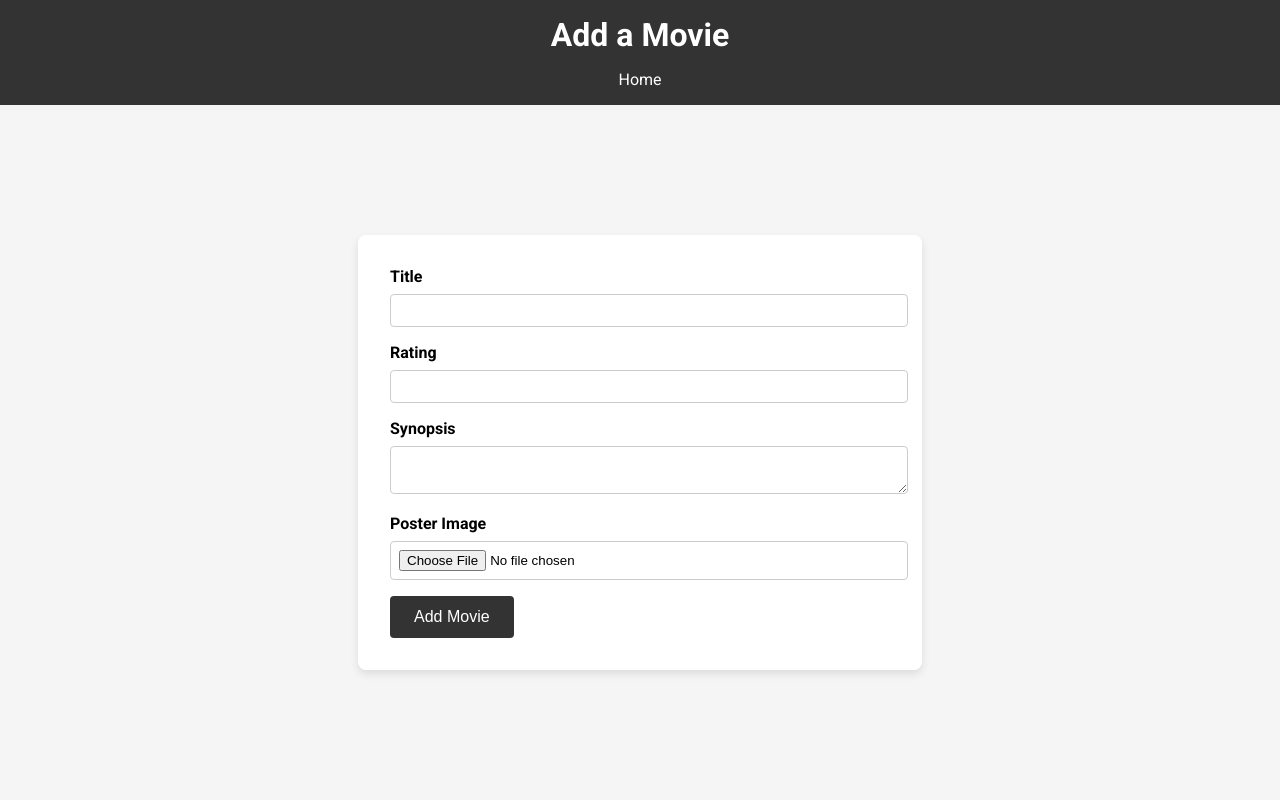
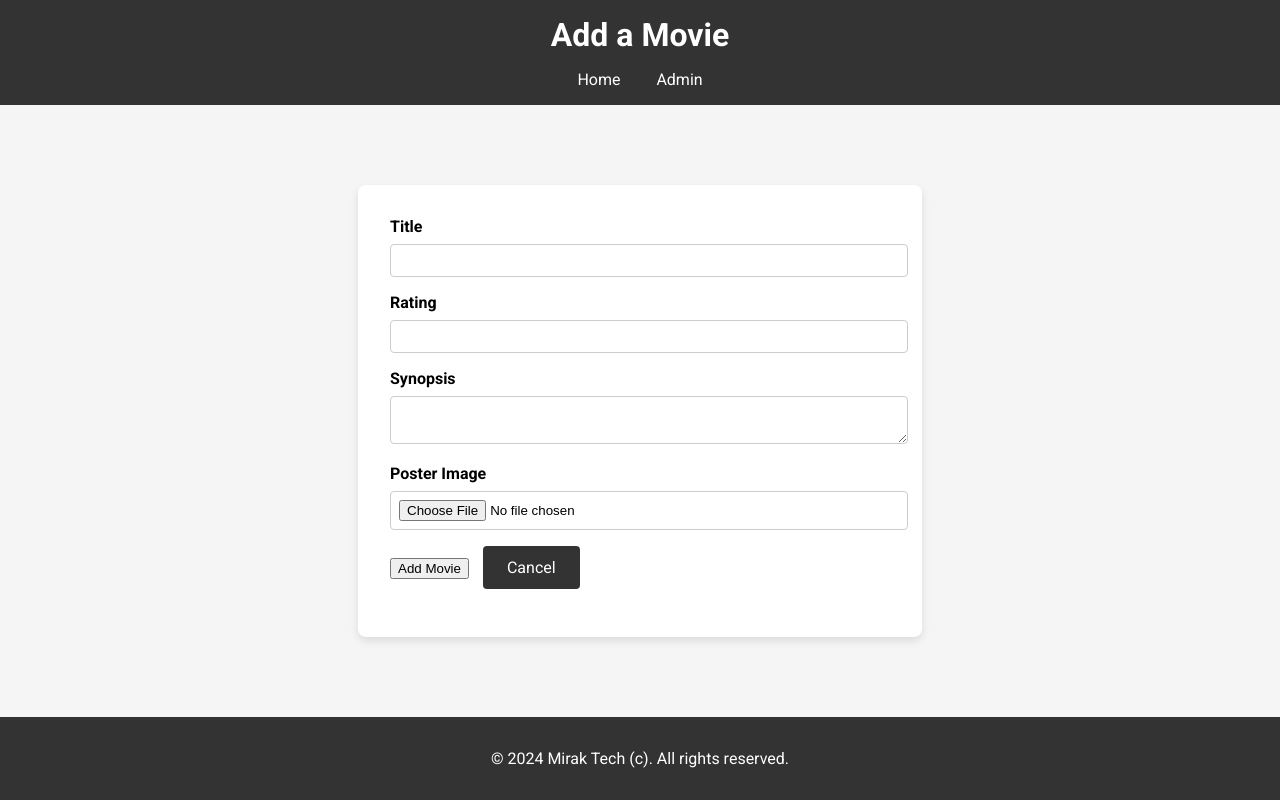
Before and after one commit to the-mirak/cinedb-aws-demo, a Flask app: page /add in a window 1280 px wide. Run offline with Flask 2, Linux system fonts and the light colour scheme; data that the repository does not hold is empty; parts of the project's set-up code (start-up, migrations or seed data) failed here and were passed over.

Commit message:
cancle button

```diff
--- a/app/app.py
+++ b/app/app.py
@@ -135,41 +135,34 @@ def add_movie():
         rating = request.form['rating']
         synopsis = request.form['synopsis']
 
-        # Handle file upload
-        if 'poster' not in request.files:
-            flash('No file part', 'danger')
-            return redirect(request.url)
+        poster_url = None
 
-        file = request.files['poster']
+        if 'poster' in request.files:
+            file = request.files['poster']
+            if file and file.filename != '':
+                filename = f"{movie_id}_{file.filename}"
+                file_path = os.path.join('/tmp', filename)
+                file.save(file_path)
 
-        if file.filename == '':
-            flash('No selected file', 'danger')
-            return redirect(request.url)
+                try:
+                    s3_client.upload_file(file_path, S3_BUCKET, filename)
+                    poster_url = f"https://{S3_BUCKET}.s3.{AWS_REGION}.amazonaws.com/{filename}"
+                except Exception as e:
+                    flash(f"An error occurred while uploading to S3: {e}", 'danger')
+                    return redirect(request.url)
 
-        if file:
-            filename = f"{movie_id}_{file.filename}"
-            file_path = os.path.join('/tmp', filename)
-            file.save(file_path)
+        item = {
+            'id': movie_id,
+            'title': title,
+            'rating': rating,
+            'synopsis': synopsis
+        }
 
-            # Upload to S3
-            try:
-                s3_client.upload_file(file_path, S3_BUCKET, filename)
-                poster_url = f"https://{S3_BUCKET}.s3.{AWS_REGION}.amazonaws.com/{filename}"
-            except Exception as e:
-                flash(f"An error occurred while uploading to S3: {e}", 'danger')
-                return redirect(request.url)
+        if poster_url:
+            item['poster'] = poster_url
 
-        # Add movie to DynamoDB
         try:
-            table.put_item(
-                Item={
-                    'id': movie_id,
-                    'title': title,
-                    'rating': rating,
-                    'synopsis': synopsis,
-                    'poster': poster_url
-                }
-            )
+            table.put_item(Item=item)
             flash('Movie added successfully!', 'success')
             return redirect(url_for('main.admin_dashboard'))
         except Exception as e:
--- a/app/static/styles.css
+++ b/app/static/styles.css
@@ -143,17 +143,21 @@ form.delete-form {
     border-radius: 4px;
 }
 
-button {
+.button {
+    display: inline-block;
     background-color: #333;
-    color: #fff;
+    color: white;
     padding: 0.75rem 1.5rem;
     border: none;
     border-radius: 4px;
+    text-align: center;
+    text-decoration: none;
+    font-size: 1rem;
     cursor: pointer;
-    font-size: 1rem;
+    margin-left: 10px;
 }
 
-button:hover {
+.button:hover {
     background-color: #555;
 }
 
--- a/app/templates/add_movie.html
+++ b/app/templates/add_movie.html
@@ -12,6 +12,7 @@
         <h1>Add a Movie</h1>
         <nav>
             <a href="{{ url_for('main.index') }}">Home</a>
+            <a href="{{ url_for('main.admin_dashboard') }}">Admin</a>
         </nav>
     </header>
     <main>
@@ -27,7 +28,7 @@
         {% endwith %}
 
         <!-- Add Movie Form -->
-        <form action="{{ url_for('main.add_movie') }}" method="POST" enctype="multipart/form-data"  class="movie-form">
+        <form action="{{ url_for('main.add_movie') }}" method="POST" enctype="multipart/form-data" class="movie-form">
             <div class="form-group">
                 <label for="title">Title</label>
                 <input type="text" id="title" name="title" required>
@@ -42,10 +43,16 @@
             </div>
             <div class="form-group">
                 <label for="poster">Poster Image</label>
-                <input type="file" id="poster" name="poster" required>
+                <input type="file" id="poster" name="poster">
             </div>
-            <button type="submit">Add Movie</button>
+            <div class="form-group">
+                <button type="submit">Add Movie</button>
+                <a href="{{ url_for('main.admin_dashboard') }}" class="button">Cancel</a>
+            </div>
         </form>
     </main>
+    <footer>
+        <p>&copy; 2024 Mirak Tech (c). All rights reserved.</p>
+    </footer>
 </body>
 </html>
```
